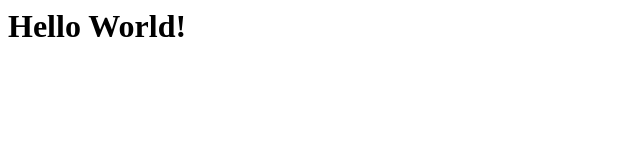
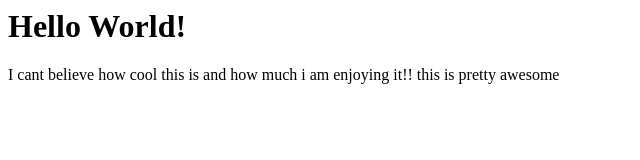
Before and after one commit to amarini7191/amarini7191.github.io, a plain HTML site: page index.html in a window 1280 px wide. Shown: the whole page, without its empty margins (0-640 px from the left). Drawn offline with Linux system fonts and the light colour scheme.

Commit message:
Update index.html

```diff
--- a/index.html
+++ b/index.html
@@ -1 +1,2 @@
 <h1> Hello World!</h1>
+<p> I cant believe how cool this is and how much i am enjoying it!! this is pretty awesome</p>
```
